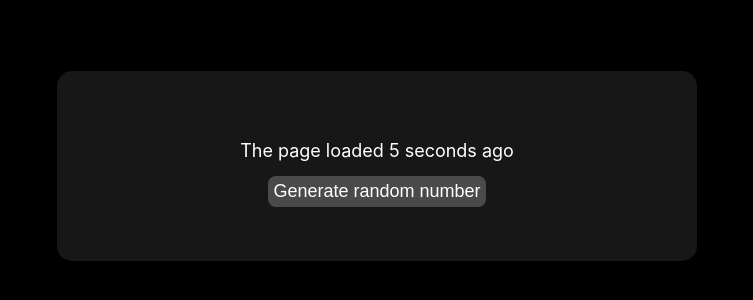
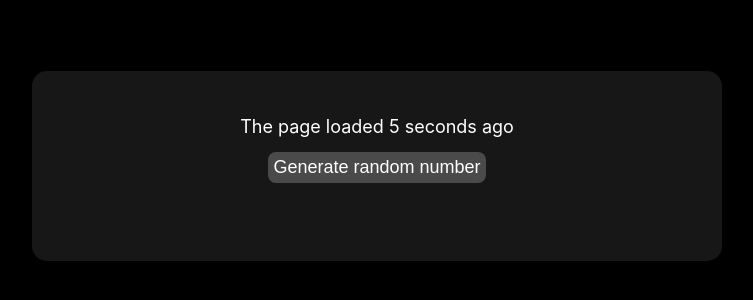
Before and after one commit to AakashRaina/RedbrickAI-assignment, a React (Create React App) app: page / in a window 1280 px wide. Shown: the part 234-534 px from the top of the page, without its empty margins (263-1016 px from the left). Built offline with nearby package versions, Linux system fonts and the light colour scheme.

Commit message:
Fix: layout shift on generate number

```diff
--- a/src/components/MainPage/MainPage.css
+++ b/src/components/MainPage/MainPage.css
@@ -3,17 +3,13 @@
   padding:20px;
   border-radius: 15px;
   height: 150px;
-  width: 600px;
+  width: 650px;
   background-color: rgb(23, 23, 23);
   font-size: 18px;
-  display: flex;
-  flex-direction: column;
-  justify-content: center;
-  align-items: center;
 }
 
 .timer{
-  padding: 10px;
+  padding: 25px 10px 10px 10px;
 }
 
 button{
```
